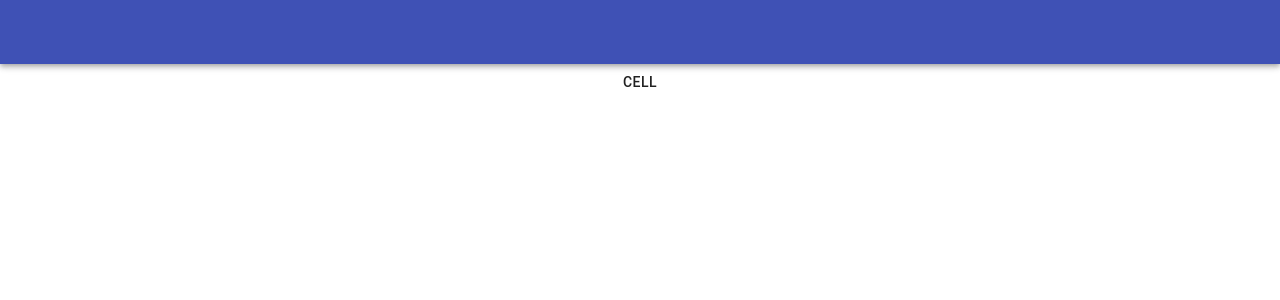
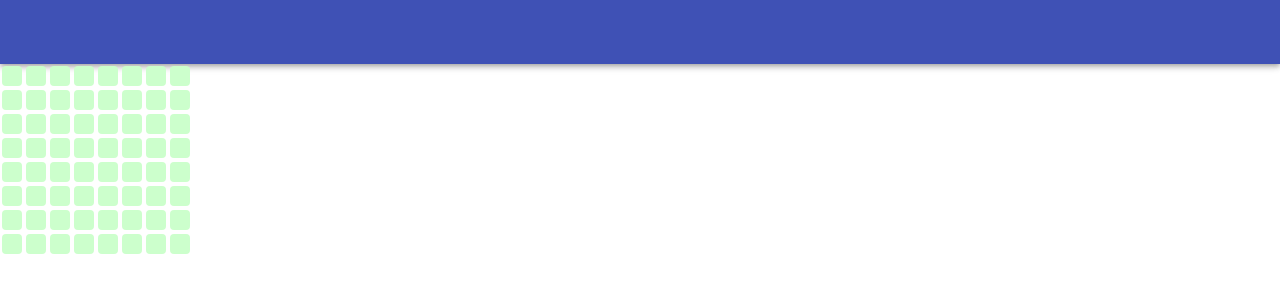
Before and after one commit to poperechnyi1/first-game, a React (Create React App) app: page / in a window 1280 px wide. Both pictures are taken after a click on the button "START GAME". Shown: the top 300 px of the page. Built offline with nearby package versions, Linux system fonts and the light colour scheme.

Commit message:
generate field

```diff
--- /dev/null
+++ b/src/components/Cell/Cell.css
@@ -0,0 +1,16 @@
+.Cell button{
+    width:20px;
+    height: 20px;
+    background-color:#ccffcc;
+    padding: 0;
+    margin: 2px;
+    min-width: 20px;
+}
+
+.Cell button:hover{
+    background-color:#000;
+}
+
+.row{
+    display: flex;
+}
--- a/src/components/Cell/Cell.tsx
+++ b/src/components/Cell/Cell.tsx
@@ -1,13 +1,13 @@
 import React from 'react';
 import Button from '@material-ui/core/Button';
+import './Cell.css';
 
 export default class Cell extends React.Component {
 
     render(){
         return (
-            <div>
+            <div className="Cell">
             <Button>
-                Cell
             </Button>
             </div>
         )
--- a/src/components/Field/Field.tsx
+++ b/src/components/Field/Field.tsx
@@ -5,9 +5,26 @@ import Cell from '../Cell/Cell';
 
 class Field extends React.Component {
 
+    generateField(){
+        let field = [];
+        for(var i = 0; i<8;i++){
+            let row = [];
+            for(var j = 0; j<8; j++){
+                row.push(<Cell key={`${i},${j}`}/>)
+            }
+        field.push(<div className="row">{row}</div>)
+        }
+
+        return (
+            <div>
+                {field}
+            </div>
+        )
+    }
+
     render(){
         return (
-            <div><Cell/></div>
+            <div>{this.generateField()}</div>
         );
     }
 
```
